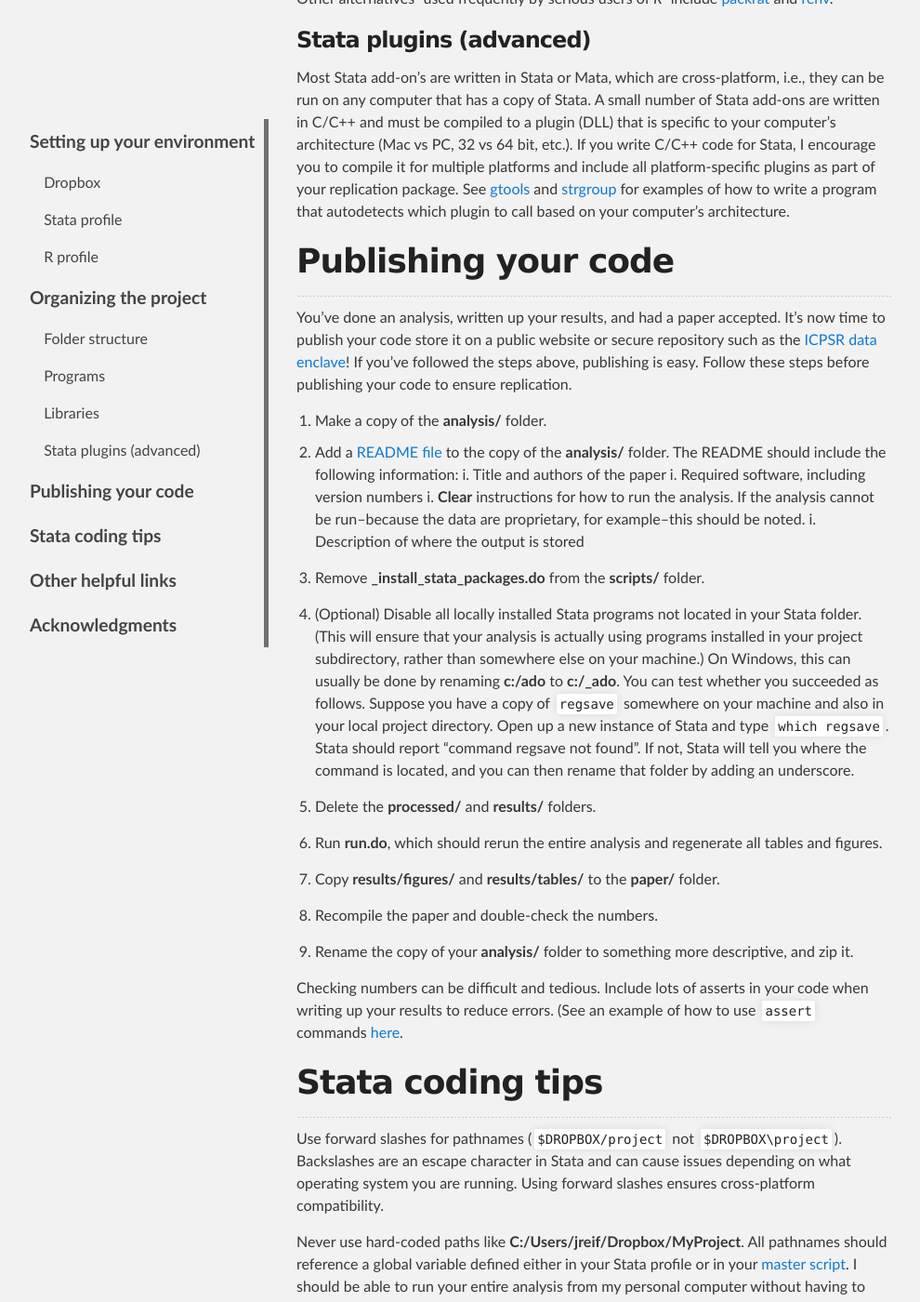
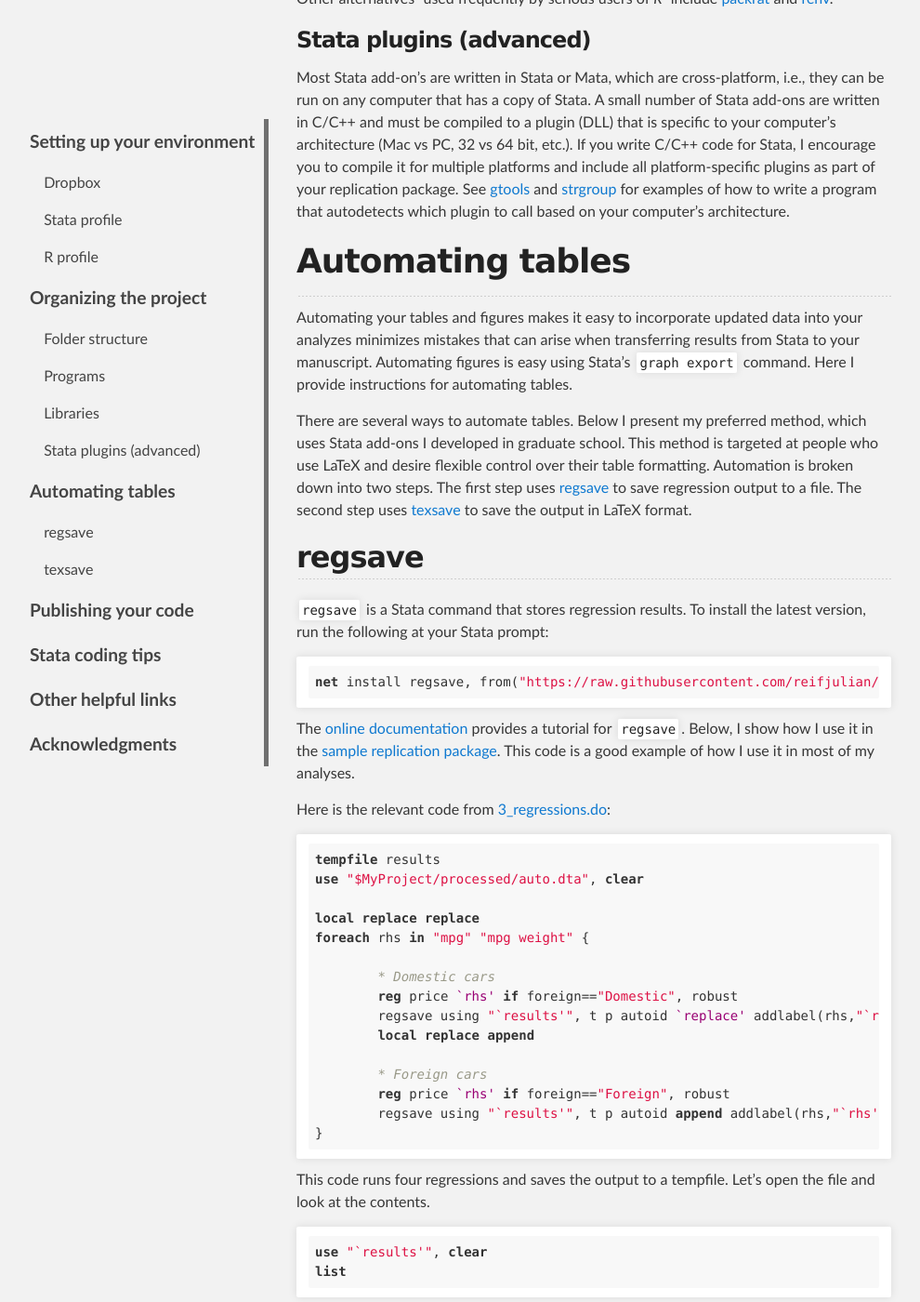
Before and after one commit to maskegger/guide, a Jekyll site: the page built from index.md, in a window 1280 px wide and 1400 px high, scrolled down 6540 px. Shown: the whole window at 93% size, without its empty margins (1-991 px from the left). Built offline with Jekyll 4.4.1, drawn with Linux system fonts in a browser that asks for light colours; our own code applies the rules of GitHub Pages for plain Markdown files; some of the changed text lies outside the part shown.

Commit message:
Added images

````diff
--- a/index.md
+++ b/index.md
@@ -93,8 +93,8 @@ A typical analysis starts with raw data (e.g., a dataset downloaded from the web
 ```text
 .
 └── analysis/
-    └── data/
-    └── scripts/
+    ├── data/
+    ├── scripts/
         ├── 1_process_raw_data.do
         └── 2_...
 	└── run.do
@@ -105,12 +105,12 @@ The master script, **run.do**, executes the entire analysis. Running this script
 ```text
 .
 └── analysis/
-    └── data/
-	└── processed/
-    └── results/
+    ├── data/
+	├── processed/
+    ├── results/
         ├── figures/
         └── tables/
-    └── scripts/
+    ├── scripts/
         ├── 1_process_raw_data.do
         └── 2_...
 	└── run.do
@@ -125,12 +125,12 @@ The analysis folder contains three subfolders. **scripts/** includes all scripts
 ```text
 .
 └── analysis/
-    └── data/
-	└── processed/
-    └── results/
+    ├── data/
+	├── processed/
+    ├── results/
         ├── figures/
         └── tables/
-    └── scripts/
+    ├── scripts/
         ├── 1_process_raw_data.do
         └── 2_...
 	└── run.do
@@ -167,7 +167,7 @@ If you don't mind potentially using up lots of disk space and want to ensure rep
 ```text
 .
 └── analysis/
-    └── data/
+    ├── data/
     └── scripts/
         ├── functions/
         └── libraries/
@@ -179,6 +179,85 @@ Other alternatives--used frequently by serious users of *R*--include [packrat](h
 ### Stata plugins (advanced)
 
 Most Stata add-on's are written in Stata or Mata, which are cross-platform, i.e., they can be run on any computer that has a copy of Stata. A small number of Stata add-ons are written in C/C++ and must be compiled to a plugin (DLL) that is specific to your computer's architecture (Mac vs PC, 32 vs 64 bit, etc.). If you write C/C++ code for Stata, I encourage you to compile it for multiple platforms and include all platform-specific plugins as part of your replication package. See [gtools](https://github.com/mcaceresb/stata-gtools) and [strgroup](https://github.com/reifjulian/strgroup) for examples of how to write a program that autodetects which plugin to call based on your computer's architecture.
+
+# Automating tables
+-----------
+
+Automating your tables and figures makes it easy to incorporate updated data into your analyzes minimizes mistakes that can arise when transferring results from Stata to your manuscript. Automating figures is easy using Stata's `graph export` command. Here I provide instructions for automating tables.
+
+There are several ways to automate tables. Below I present my preferred method, which uses Stata add-ons I developed in graduate school. This method is targeted at people who use LaTeX and desire flexible control over their table formatting. Automation is broken down into two steps. The first step uses [regsave](https://github.com/reifjulian/regsave) to save regression output to a file. The second step uses [texsave](https://github.com/reifjulian/texsave) to save the output in LaTeX format.
+
+## regsave
+
+`regsave` is a Stata command that stores regression results. To install the latest version, run the following at your Stata prompt:
+```stata
+net install regsave, from("https://raw.githubusercontent.com/reifjulian/regsave/master") replace
+```
+
+The [online documentation](https://github.com/reifjulian/regsave) provides a tutorial for `regsave`. Below, I show how I use it in the [sample replication package](https://github.com/reifjulian/my-project). This code is a good example of how I use it in most of my analyses.
+
+Here is the relevant code from [3_regressions.do](https://github.com/reifjulian/my-project/blob/master/analysis/scripts/3_regressions.do):
+```stata
+tempfile results
+use "$MyProject/processed/auto.dta", clear
+
+local replace replace
+foreach rhs in "mpg" "mpg weight" {
+
+	* Domestic cars
+	reg price `rhs' if foreign=="Domestic", robust
+	regsave using "`results'", t p autoid `replace' addlabel(rhs,"`rhs'",origin,Domestic)
+	local replace append
+
+	* Foreign cars
+	reg price `rhs' if foreign=="Foreign", robust
+	regsave using "`results'", t p autoid append addlabel(rhs,"`rhs'",origin,"Foreign")
+}
+```
+
+This code runs four regressions and saves the output to a tempfile. Let's open the file and look at the contents.
+
+```stata
+use "`results'", clear
+list
+```
+
+<img src="assets/guide/regsave.PNG" width="100%" title="Contents of results tempfile">
+
+The file contains the regression coefficients, standard errors, t-statistics, p-values, etc. for each regression. We could save more information, such as confidence intervals, by specifying the appropriate option. Type `help regsave` to see the full set of options.
+
+This output file can be easily analyzed and manipulated, but is not ideal for table presentation. We can convert this "long" table to a "wide" table using the `regsave_tbl` helper function. Here is the relevant code from [4_make_tables_figures.do](https://github.com/reifjulian/my-project/blob/master/analysis/scripts/4_make_tables_figures.do)
+
+```stata
+tempfile my_table
+use "$MyProject/results/intermediate/my_regressions.dta", clear
+
+* Merge together the four regressions into one table
+local run_no = 1
+local replace replace
+foreach orig in "Domestic" "Foreign" {
+	foreach rhs in "mpg" "mpg weight" {
+
+		regsave_tbl using "`my_table'" if origin=="`orig'" & rhs=="`rhs'", name(col`run_no') asterisk(10 5 1) parentheses(stderr) sigfig(3) `replace'
+
+		local run_no = `run_no'+1
+		local replace append
+	}
+}
+```
+
+Let's again open the saved file and look at its contents
+
+```stata
+use "`my_table'", clear
+list
+```
+
+<img src="assets/guide/regsave_tbl.PNG" width="100%" title="Contents of my_table tempfile">
+
+This format is more appropriate for a table. Of course, we still need to clean it up. For example, I do not want to report t-statistics or the estimate of constant term. That is easy to accomplish using Stata's data manipulation commands.  Outputting the table in LaTeX format can then be accomplished using `texsave`.
+
+## texsave
 
 # Publishing your code
 -----------
````
Also changed, not shown: assets/guide/regsave.PNG (added), assets/guide/regsave_tbl.PNG (added).
